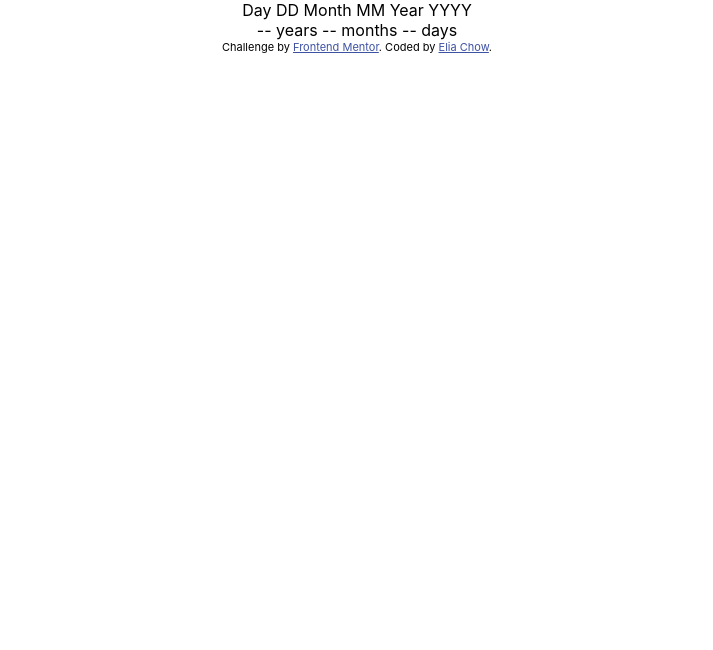
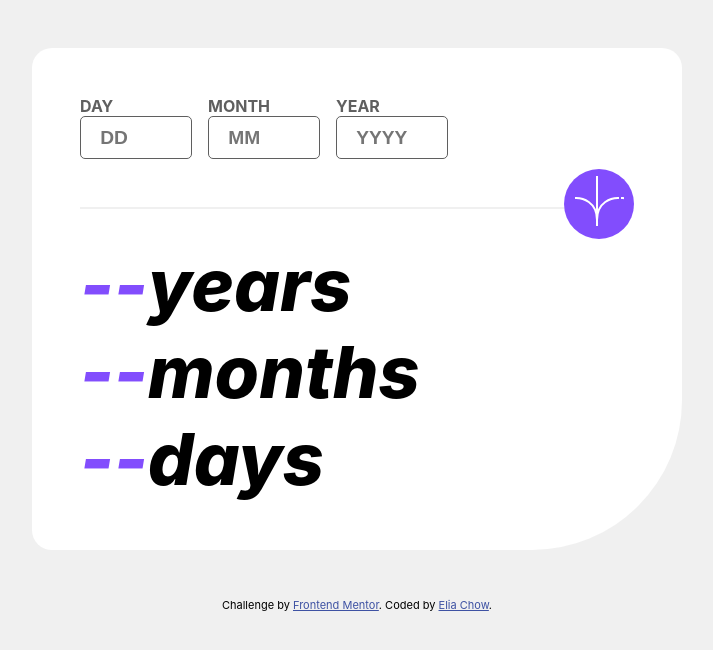
Before and after one commit to eliachow/age-calculator-app, a React (Create React App) app in the folder age-calculator-app/: page / in a window 1280 px wide. Shown: the top 650 px of the page, without its empty margins (283-996 px from the left). Built offline with nearby package versions, Linux system fonts and the light colour scheme.

Commit message:
format for mob/dt

```diff
--- a/age-calculator-app/src/App.css
+++ b/age-calculator-app/src/App.css
@@ -27,12 +27,3 @@
 .App-link {
   color: #61dafb;
 }
-
-@keyframes App-logo-spin {
-  from {
-    transform: rotate(0deg);
-  }
-  to {
-    transform: rotate(360deg);
-  }
-}
--- a/age-calculator-app/src/App.js
+++ b/age-calculator-app/src/App.js
@@ -1,11 +1,12 @@
 import './App.css';
+import './styles/main.css';
 import Input from './components/Input';
 import Output from './components/Output';
 
 
 export default function App() {
   return (
-    <div className="App">
+    <div className="App card">
       <Input />
       <Output />
     </div>
--- a/age-calculator-app/src/components/Input.js
+++ b/age-calculator-app/src/components/Input.js
@@ -1,16 +1,44 @@
-import React from "react";
+import React, {useState} from "react";
 
 export default function Input() {
+  const [day, setDay] = useState('');
+  const [month, setMonth] = useState('');
+  const [year, setYear] = useState('');
+
+  function handleDayChange(e) {
+    setDay(e.target.value)
+  }
+  function handleMonthChange(e) {
+    setMonth(e.target.value)
+  }
+  function handleYearChange(e) {
+    setYear(e.target.vaule)
+  }
+
+
   return (
-    <div>
-        Day
-        DD
-
-        Month
-        MM
-
-        Year
-        YYYY
+    <div className="Input">
+        <form className="flex">
+          <div className="flex c">
+            <label>Day</label>
+            <input type="text" placeholder="DD" value={day} onChange={handleDayChange}></input>
+            <div className="warn">Must be a valid day</div>
+          </div>
+          <div className="flex c">
+            <label>Month</label>
+            <input type="text" placeholder="MM" value={month} onChange={handleMonthChange}></input>
+            <div className="warn">Must be a valid month</div>
+          </div>
+          <div className="flex c">
+            <label>Year</label>
+            <input type="text" placeholder="YYYY" value={year} onChange={handleYearChange}></input>
+            <div className="warn">Must be in the past</div>
+          </div>
+        </form>
+        <div className="divCtr">
+          <div className="divider">
+        </div>
+        </div>
     </div>
   )
 }
--- a/age-calculator-app/src/components/Output.js
+++ b/age-calculator-app/src/components/Output.js
@@ -2,10 +2,19 @@ import React from "react";
 
 export default function Output() {
   return (
-    <div>
-      -- years
-      -- months
-      -- days
+    <div className="Output">
+      <div className="flex">
+        <div className="oR">-- </div>
+        <div> years</div>
+      </div>
+      <div className="flex">
+        <div className="oR">-- </div>
+        <div> months</div>
+      </div>
+      <div className="flex">
+        <div className="oR">-- </div>
+        <div> days</div>
+      </div>
     </div>
   )
 }
--- a/age-calculator-app/src/index.css
+++ b/age-calculator-app/src/index.css
@@ -1,5 +1,5 @@
 body {
-  margin: 0;
+  margin: auto;
   font-family: -apple-system, BlinkMacSystemFont, 'Segoe UI', 'Roboto', 'Oxygen',
     'Ubuntu', 'Cantarell', 'Fira Sans', 'Droid Sans', 'Helvetica Neue',
     sans-serif;
--- /dev/null
+++ b/age-calculator-app/src/styles/main.css
@@ -0,0 +1,151 @@
+:root {
+  --purple: #824DFD;
+  --red: rgb(224 67 67);
+  --grey: rgb(95, 95, 95);
+  --light-grey: #F0F0F0;
+}
+* {
+  box-sizing: border-box;
+}
+body {
+  background-color: var(--light-grey);
+  margin: auto;
+}
+.card {
+  background-color: white;
+  border-radius: 20px;
+  border-bottom-right-radius: 150px;
+  max-width: 650px;
+  padding: 3em;
+  margin: 3em auto;
+}
+.flex {
+  display: flex;
+}
+.flex.c {
+  flex-direction: column;
+}
+.divCtr {
+  border-top: 2px solid var(--light-grey);
+  margin: 3em 0 2em;
+  position: relative;
+}
+.divider {
+  background-color: var(--purple);
+  border-radius: 50%;
+  width: 70px;
+  height: 70px;
+  position: absolute;
+  top: -2.5em;
+  right: 0;
+}
+.divider::after {
+  content: '';
+  background-image: url(../assets/images/icon-arrow.svg);
+  width: 50px;
+  height: 50px;
+  position: relative;
+  display: block;
+  top: 10%;
+  left: 50%;
+  transform: translate(-50%);
+}
+/* input */
+.Input {
+  text-align: left;
+}
+.Input form {
+  gap: 1em;
+  width: fit-content;
+}
+.Input form > div {
+  flex: 1;
+  max-width: 7em;
+}
+.Input input {
+  padding: .5em 1em;
+  border: 1px solid var(--grey);
+  border-radius: 5px;
+  font-size: 1.2em;
+  font-weight: 900;
+}
+.Input input:focus {
+  outline-color: var(--purple);
+}
+.Input label {
+  text-transform: uppercase;
+  color: var(--grey);
+  font-weight: 700;
+}
+.warn {
+  display: none;
+  color: var(--red);
+  font-size: .8em;
+  font-style: italic;
+}
+/* output */
+.Output {
+  font-size: 4.5em;
+  font-weight: 800;
+  font-style: italic;
+}
+.oR {
+  color: var(--purple);
+}
+/* mobile */
+@media only screen and (max-width: 680px) {
+  .card {
+    max-width: 90%;
+    margin: 3em 5%;
+  }
+  .divCtr {
+    margin: 5em 0 4em;
+  }
+  .divider {
+    right: unset;
+    left: 50%;
+    transform: translate(-50%);
+  }
+  .Input form {
+    margin: auto;
+  }
+}
+@media only screen and (max-width: 520px) {
+    .card {
+      padding: 3em 2em;
+    }
+  .Input input {
+    font-size: 1em;
+  }
+  .Input form > div {
+      max-width: 6em;
+  }
+  .Output {
+    font-size: 4em;
+  }
+}
+@media only screen and (max-width: 420px) {
+    .card {
+      border-bottom-right-radius: 100px;
+    }
+    .Input form > div {
+      max-width: 5em;
+    }
+    .Input input {
+      padding: .5em;
+    }
+    .Output {
+      font-size: 3em;
+    }
+}
+@media only screen and (max-width: 370px) {
+    .card {
+      padding: 2em 1em;
+    }
+    .Input form {
+      gap: .5em;
+    }
+    .Input form>div {
+      max-width: 4.5em;
+    }
+}
```
